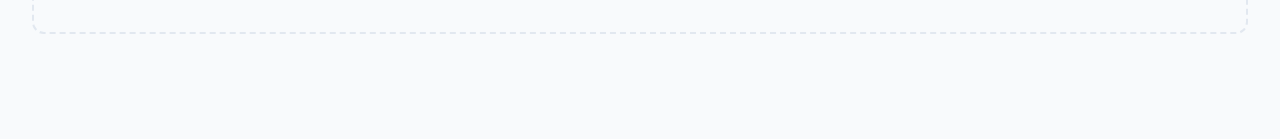
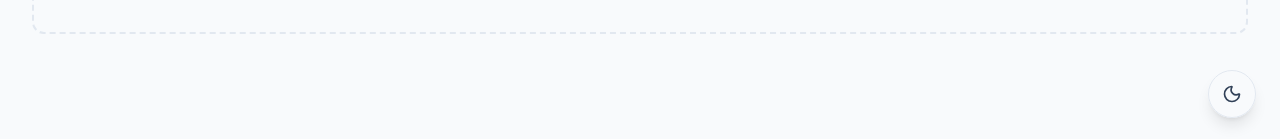
Before and after one commit to benju66/takeoff-bridge, a Next.js app: page /projects in a window 1280 px wide. Shown: the part 658-797 px from the top of the page. Built offline with nearby package versions, Linux system fonts and the light colour scheme.

Commit message:
feat: add ThemeToggle selector with localStorage cache to support manual light and dark modes

```diff
--- a/src/app/globals.css
+++ b/src/app/globals.css
@@ -8,18 +8,9 @@
   --grid-border: #e2e8f0;
 }
 
-@theme inline {
-  --color-background: var(--background);
-  --color-foreground: var(--foreground);
-  --color-card: var(--card);
-  --color-card-foreground: var(--card-foreground);
-  --color-grid-border: var(--grid-border);
-  --font-sans: var(--font-geist-sans);
-  --font-mono: var(--font-geist-mono);
-}
-
+/* Automatic System Preference (Only applies if no manual theme preference is set) */
 @media (prefers-color-scheme: dark) {
-  :root {
+  :root:not([data-theme="light"]) {
     --background: #0b0f19;
     --foreground: #f1f5f9;
     --card: #111827;
@@ -28,8 +19,36 @@
   }
 }
 
+/* Explicit Manual Theme Overrides */
+:root[data-theme="dark"] {
+  --background: #0b0f19;
+  --foreground: #f1f5f9;
+  --card: #111827;
+  --card-foreground: #f1f5f9;
+  --grid-border: #1f2937;
+}
+
+:root[data-theme="light"] {
+  --background: #f8fafc;
+  --foreground: #0f172a;
+  --card: #ffffff;
+  --card-foreground: #0f172a;
+  --grid-border: #e2e8f0;
+}
+
+@theme inline {
+  --color-background: var(--background);
+  --color-foreground: var(--foreground);
+  --color-card: var(--color-card);
+  --color-card-foreground: var(--color-card-foreground);
+  --color-grid-border: var(--grid-border);
+  --font-sans: var(--font-geist-sans);
+  --font-mono: var(--font-geist-mono);
+}
+
 body {
   background: var(--background);
   color: var(--foreground);
-  font-family: Arial, Helvetica, sans-serif;
+  font-family: var(--font-sans), Arial, Helvetica, sans-serif;
+  transition: background-color 0.2s ease, color 0.2s ease;
 }
--- a/src/app/layout.tsx
+++ b/src/app/layout.tsx
@@ -1,6 +1,7 @@
 import type { Metadata } from "next";
 import { Geist, Geist_Mono } from "next/font/google";
 import "./globals.css";
+import ThemeToggle from "../components/ThemeToggle";
 
 const geistSans = Geist({
   variable: "--font-geist-sans",
@@ -26,8 +27,28 @@ export default function RootLayout({
     <html
       lang="en"
       className={`${geistSans.variable} ${geistMono.variable} h-full antialiased`}
+      suppressHydrationWarning
     >
-      <body className="min-h-full flex flex-col">{children}</body>
+      <head>
+        <script
+          dangerouslySetInnerHTML={{
+            __html: `
+              (function() {
+                try {
+                  const saved = localStorage.getItem('theme');
+                  if (saved === 'dark' || saved === 'light') {
+                    document.documentElement.setAttribute('data-theme', saved);
+                  }
+                } catch (e) {}
+              })();
+            `,
+          }}
+        />
+      </head>
+      <body className="min-h-full flex flex-col">
+        {children}
+        <ThemeToggle />
+      </body>
     </html>
   );
 }
--- /dev/null
+++ b/src/components/ThemeToggle.tsx
@@ -0,0 +1,52 @@
+"use client";
+
+import React, { useEffect, useState } from "react";
+import { Sun, Moon } from "lucide-react";
+
+export default function ThemeToggle() {
+  const [mounted, setMounted] = useState(false);
+  const [theme, setTheme] = useState<"light" | "dark">("light");
+
+  useEffect(() => {
+    // Find already active theme in document root
+    const currentTheme = document.documentElement.getAttribute("data-theme") as "light" | "dark" | null;
+    let initialTheme: "light" | "dark" = "light";
+    if (currentTheme) {
+      initialTheme = currentTheme;
+    } else {
+      const prefersDark = window.matchMedia("(prefers-color-scheme: dark)").matches;
+      initialTheme = prefersDark ? "dark" : "light";
+    }
+
+    const t = setTimeout(() => {
+      setTheme(initialTheme);
+      setMounted(true);
+    }, 0);
+    return () => clearTimeout(t);
+  }, []);
+
+  const toggleTheme = () => {
+    const nextTheme = theme === "light" ? "dark" : "light";
+    setTheme(nextTheme);
+    localStorage.setItem("theme", nextTheme);
+    document.documentElement.setAttribute("data-theme", nextTheme);
+  };
+
+  if (!mounted) return null;
+
+  return (
+    <button
+      onClick={toggleTheme}
+      type="button"
+      className="fixed bottom-6 right-6 z-50 flex items-center justify-center w-12 h-12 rounded-full bg-card hover:bg-slate-100 dark:hover:bg-slate-800/80 border border-grid-border text-slate-700 dark:text-slate-350 shadow-lg hover:shadow-xl transition-all duration-300 cursor-pointer transform hover:scale-105 active:scale-95 select-none"
+      title={`Switch to ${theme === "light" ? "Dark" : "Light"} Mode`}
+      id="theme-toggle-button"
+    >
+      {theme === "light" ? (
+        <Moon size={20} className="text-slate-700 dark:text-slate-300" />
+      ) : (
+        <Sun size={20} className="text-amber-500" />
+      )}
+    </button>
+  );
+}
```
